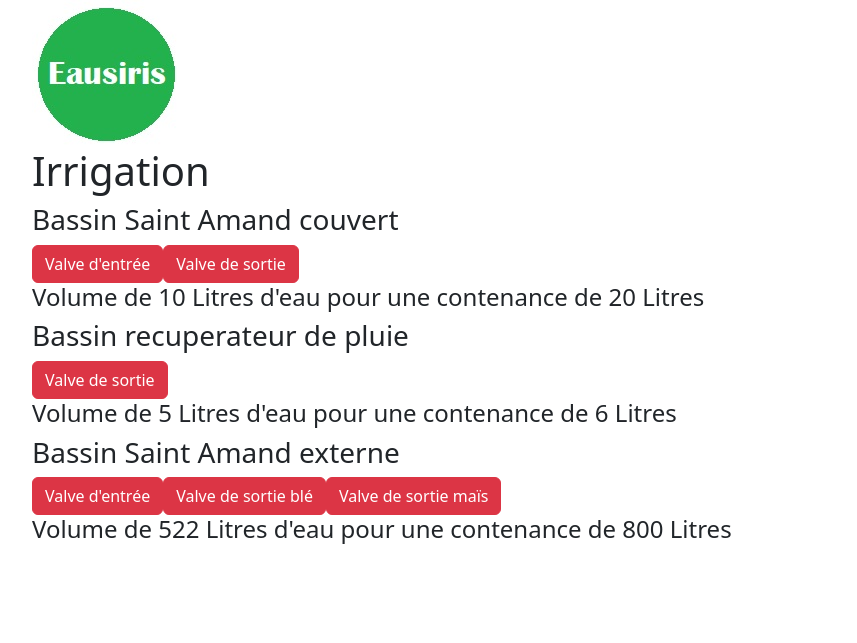
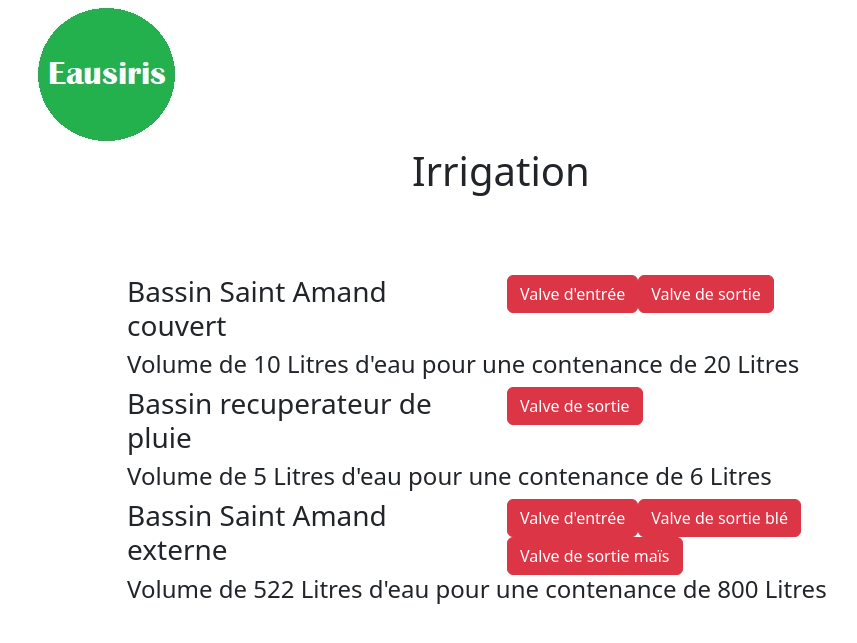
Before and after one commit to Vonkuro/Eausiris, a PHP site: page /GestionEau/gestionDesEaux.php in a window 1280 px wide. Shown: the top 643 px of the page, without its empty margins (50-907 px from the left). Run offline with PHP 8.4, Linux system fonts and the light colour scheme.

Commit message:
mise en page de la gestion des eaux

```diff
--- a/GestionEau/gestionDesEaux.php
+++ b/GestionEau/gestionDesEaux.php
@@ -9,8 +9,25 @@
 </head>
 <body>
     <div class="container">
-        <img src="../logo.jpg" alt="Eausiris">
-        <h1>Irrigation</h1>
+        <div class="row">
+            <div class="col">
+                <img src="../logo.jpg" alt="Eausiris">
+            </div>
+            <div class="col"></div>
+            <div class="col"></div>
+            <div class="col"></div>
+        </div>
+        <div class="row">
+            <div class="col"></div>
+            <div class="col">
+                <h1>Irrigation</h1>
+            </div>
+            <div class="col"></div>
+        </div>
+        <div class="row"><div class="col"><br></div></div>
+        <div class="row"><div class="col"><br></div></div>
+        <div class="row"><div class="col"><br></div></div>
+
         <?php afficherLesBassins() ?>
     </div>
 
@@ -27,12 +44,33 @@
 //     -les noms en string des valves
 function afficherBassin ($Bassin,$valves)
 {
-    echo "<h3>Bassin " . $Bassin[0] . "</h3>";
+    echo
+    '
+    <div class="row">
+        <div class="col-sm-1"></div>
+        <div class="col-md-4">
+            <h3>Bassin ' . $Bassin[0] . '</h3>
+        </div>
+        <div class="col-md-4">
+    ';
     foreach ($valves as $valve)
     {
         afficherValve($valve);
     }
-    echo "<h4>Volume de " . $Bassin[1] . " Litres d'eau pour une contenance de " . $Bassin[2] . " Litres</h4>";
+    echo
+    '
+        </div>
+        <div class="col-sm-1"></div>
+    </div>
+    <div class="row">
+        <div class="col-sm-1"></div>
+        <div class="col-md-auto">
+            <h4>Volume de ' . $Bassin[1] . " Litres d'eau pour une contenance de " . $Bassin[2] . ' Litres</h4>
+        </div>
+        <div class="col-sm-1"></div>
+        <div class="col-sm-1"></div>
+    </div>
+    ';
 }
 
 function afficherValve($nomValve)
```
